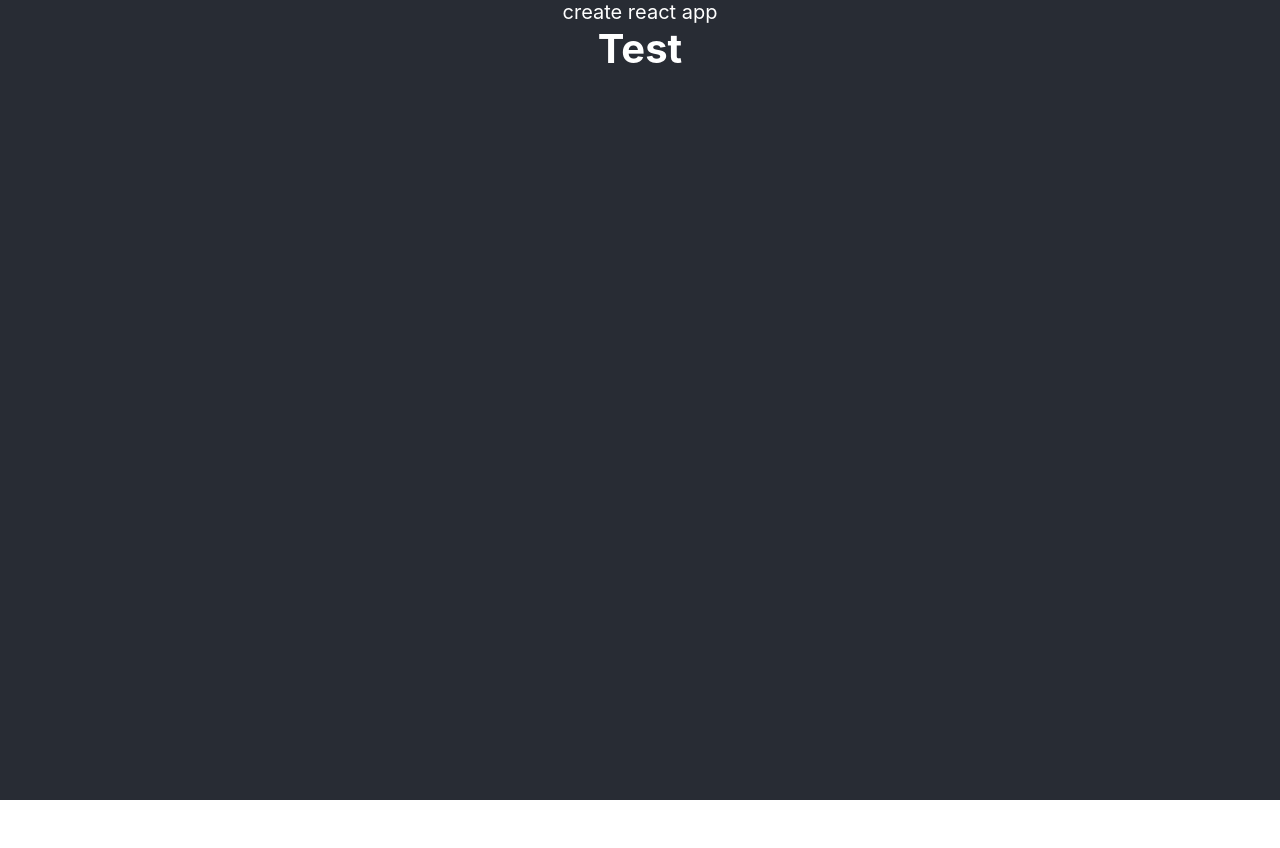
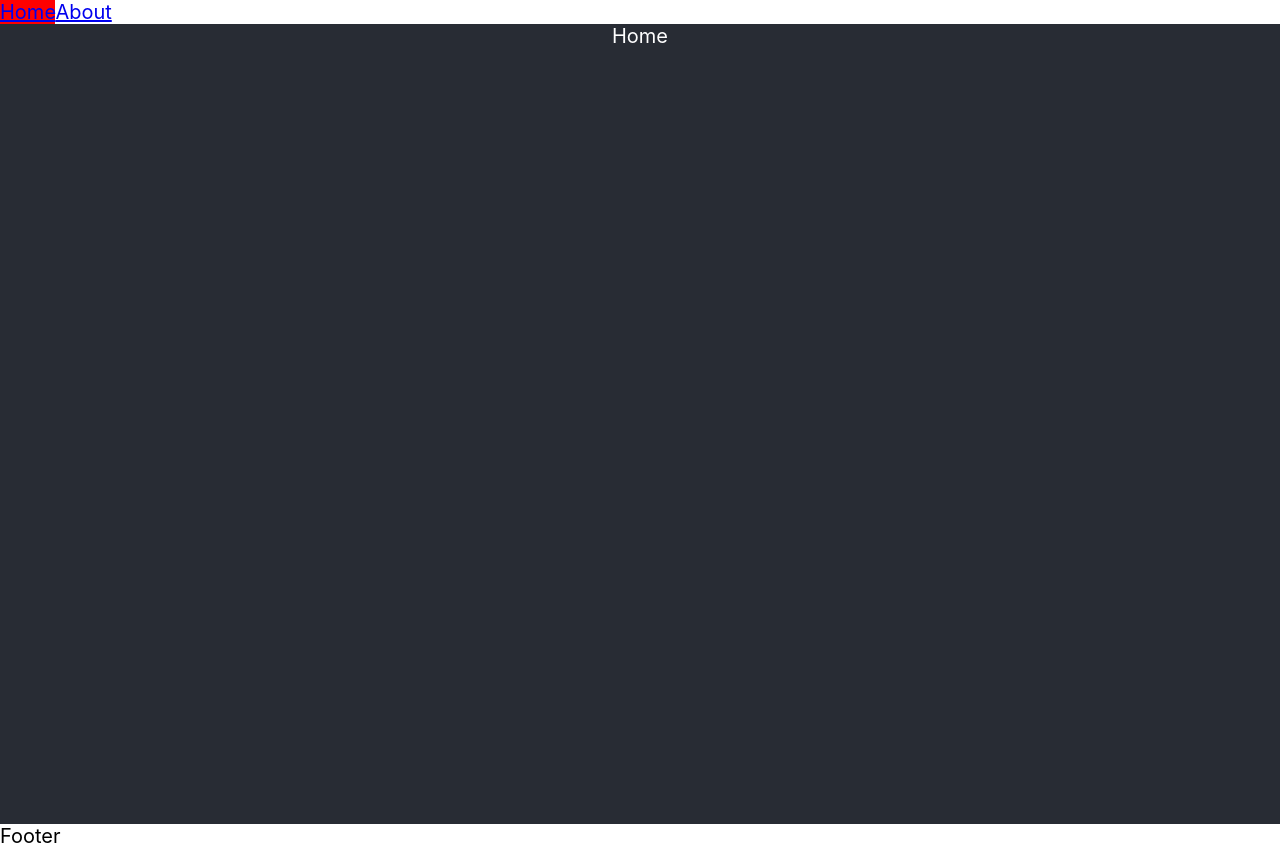
Before and after one commit to szkola-reacta/team-red-v2-app, a React (Create React App) app: page / in a window 1280 px wide. Before the commit the page ends 800 px from the top, so only its background shows below. Built offline with nearby package versions, Linux system fonts and the light colour scheme.

Commit message:
Add react router v6

```diff
--- a/package.json
+++ b/package.json
@@ -8,6 +8,7 @@
     "@testing-library/user-event": "^13.5.0",
     "react": "^18.1.0",
     "react-dom": "^18.1.0",
+    "react-router-dom": "^6.3.0",
     "react-scripts": "5.0.1",
     "web-vitals": "^2.1.4"
   },
--- a/src/App.js
+++ b/src/App.js
@@ -1,11 +1,28 @@
 import "./App.css";
+import { BrowserRouter as Router, Route, Routes } from "react-router-dom";
+
+import Navbar from "./components/layout/Navbar";
+import Footer from "./components/layout/Footer";
+
+import About from "./pages/About";
+import NotFound from "./pages/NotFound";
+import Home from "./pages/Home";
 
 const App = () => {
   return (
-    <div className="App">
-      create react app
-      <h1>Test</h1>
-    </div>
+    <Router>
+      <div className="flex flex-col justify-between h-screen">
+        <Navbar />
+        <main className="App">
+          <Routes>
+            <Route path="/" element={<Home />}></Route>
+            <Route path="/about" element={<About />}></Route>
+            <Route path="/*" element={<NotFound />}></Route>
+          </Routes>
+        </main>
+        <Footer />
+      </div>
+    </Router>
   );
 };
 
--- /dev/null
+++ b/src/components/layout/Footer.js
@@ -0,0 +1,5 @@
+function Footer() {
+  return <div>Footer</div>;
+}
+
+export default Footer;
--- /dev/null
+++ b/src/components/layout/Navbar.js
@@ -0,0 +1,26 @@
+import { NavLink } from "react-router-dom";
+
+function Navbar() {
+  let activeStyle = {
+    textDecoration: "underline",
+    backgroundColor: "red",
+  };
+  return (
+    <nav>
+      <NavLink
+        to="/"
+        style={({ isActive }) => (isActive ? activeStyle : undefined)}
+      >
+        Home
+      </NavLink>
+      <NavLink
+        to="/about"
+        style={({ isActive }) => (isActive ? activeStyle : undefined)}
+      >
+        About
+      </NavLink>
+    </nav>
+  );
+}
+
+export default Navbar;
--- /dev/null
+++ b/src/pages/About.js
@@ -0,0 +1,5 @@
+function About() {
+  return <div>About</div>;
+}
+
+export default About;
--- /dev/null
+++ b/src/pages/Home.js
@@ -0,0 +1,5 @@
+function Home() {
+  return <div>Home</div>;
+}
+
+export default Home;
--- /dev/null
+++ b/src/pages/NotFound.js
@@ -0,0 +1,5 @@
+function NotFound() {
+  return <div>NotFound</div>;
+}
+
+export default NotFound;
```
Also changed, not shown: 1 other file (tests, documents, lock files or other folders).
